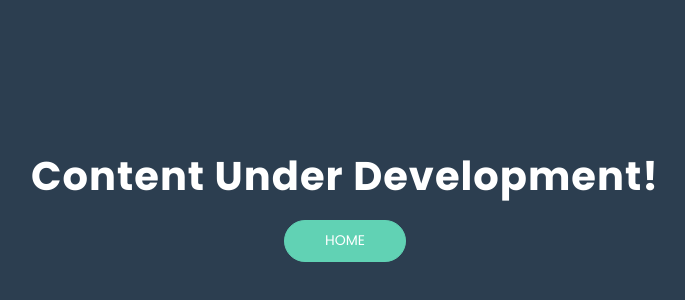
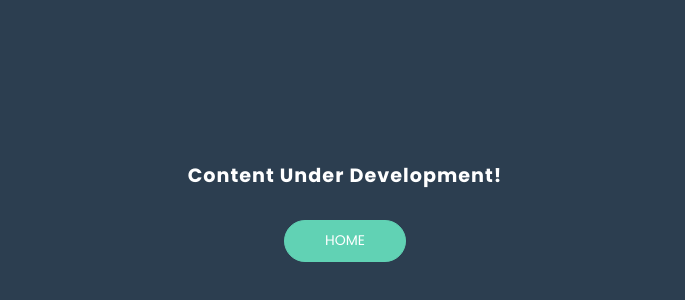
Before and after one commit to thecyberclub/client, a website: page public/index.html at #!/development in a window 1280 px wide. Shown: the part 220-520 px from the top of the page, without its empty margins (295-980 px from the left). Drawn offline with Linux system fonts and the light colour scheme.

Commit message:
fixed development page css

```diff
--- a/public/templates/development.html
+++ b/public/templates/development.html
@@ -1,5 +1,5 @@
 <div class="bg">
-  <h4>Content Under Development!</h4>
+  <h4 class="font">Content Under Development!</h4>
   <a ng-click="home()" class="btn btn-common wow fadeInUp btn-align" data-wow-duration="1000ms" data-wow-delay="400ms">Home</a>
 </div>
 
@@ -8,6 +8,11 @@
   position: absolute;
   top: 55vh;
 }
+
+.font {
+  font-size: 1.2rem !important;
+}
+
 .bg{
   height: 100vh;
   width: 100%;
@@ -17,7 +22,7 @@
   font-family: 'Poppins', sans-serif;
   background-color:  #2c3e50;
   color: #fff;
-  font-size: 28px;
+  font-size: 1rem !important;
   font-weight: 400;
 }
 </style>
```
